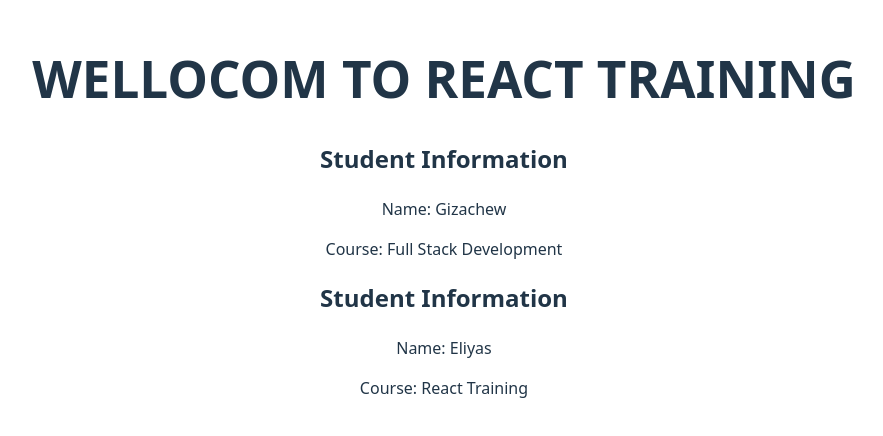
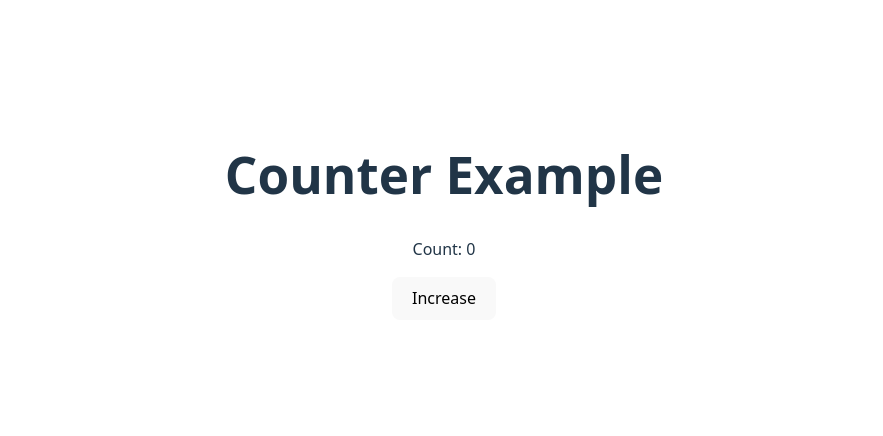
Before and after one commit to gizachew-k/MERN, a React (Vite) app in the folder my-firstExercise/: page / in a window 1280 px wide. Shown: the part 184-620 px from the top of the page, without its empty margins (196-1079 px from the left). Built offline with nearby package versions, Linux system fonts and the light colour scheme.

Commit message:
props,states in react

```diff
--- a/my-firstExercise/src/App.jsx
+++ b/my-firstExercise/src/App.jsx
@@ -5,13 +5,21 @@
 import './App.css'
 
 function App() {
-
+  const [count, setCount] = useState(0);
   return (
     <div>
-      <h1>WELLOCOM TO REACT TRAINING </h1>
+      {/* <h1>WELLOCOM TO REACT TRAINING </h1>
       {/* <UserCard /> */}
-      <UserCard name="Gizachew " course="Full Stack Development" />
-       <UserCard name="Eliyas" course="React Training" />
+      {/* passing props to the user card component? */}
+       {/* <UserCard name="Gizachew " course="Full Stack Development" />
+       <UserCard name="Eliyas" course="React Training" /> */}
+
+
+      <h1>Counter Example</h1>
+        <p>Count: {count}</p>
+        <button onClick={() => setCount(count + 1)}>
+          Increase
+          </button>
     </div>
   );
 }
--- a/my-firstExercise/src/UserCard.jsx
+++ b/my-firstExercise/src/UserCard.jsx
@@ -8,6 +8,7 @@
 
 <div>
  <h2>Student Information</h2>
+ {/* recieving props from the parent component (App.jsx) and displaying it here in the user card component */}
  <p>Name: {props.name}</p>
  <p>Course: {props.course}</p>
  </div>
```
